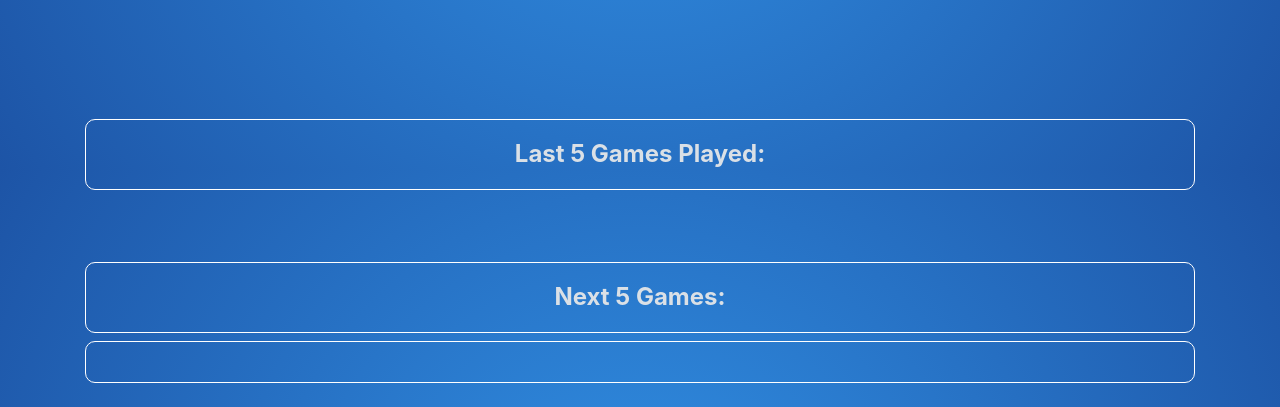
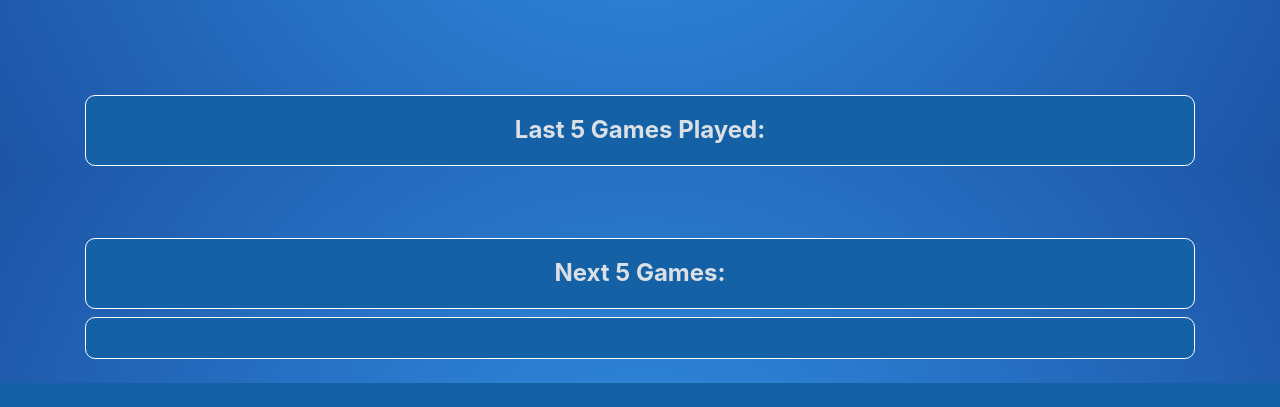
Before and after one commit to courthub74/nba-oracle-revision, a Django app: template nbaapp/templates/teams/eastern/atlanta.html in a window 1280 px wide. Shown: the part 630-1037 px from the top of the page. After the commit the page ends 1013 px from the top, so only its background shows below. Run offline with Django 3.2, Linux system fonts and the light colour scheme; the template is opened without the code that fills it, so the values that code supplies are empty; some libraries are stand-ins or nearby versions.

Commit message:
atlnewface

```diff
--- a/nbaapp/templates/teams/eastern/atlanta.html
+++ b/nbaapp/templates/teams/eastern/atlanta.html
@@ -10,13 +10,14 @@
     <center><img src="{% static 'images/eastern/hawks.png' %}" alt="hawks" width="400" height="250"></center>
 
     <!--LINK TO CSS-->
-    <!-- <link rel="stylesheet" href="{% static 'css/style.css' %}"> -->
+    <!-- <link rel="stylesheet" href="{% static 'css/style.css' %}">   rgb(27, 99, 216) 30, 102, 216-->
 
             <!-- CSS -->
             <style>
                 .prim{
-                    background-color: rgb(234, 236, 238);
-                    opacity: 2;
+                    background-color: rgb(20, 97, 165);
+                    opacity: 20;
+                    border-radius: 10px;
                 }
                 .white {
                     color: rgb(218, 224, 230);
@@ -25,25 +26,23 @@
                     border-radius: 10px;
                     border-color: white;
                 }
+                .text {
+                    font-weight: 300;
+                    font-size: x-large;
+                }
+                .textdown {
+                    font-weight: 300;
+                    font-size: large;
+                }
             </style>
-
-            <br>
-
-            <!-- Demo Card for Design -->
-            <!-- <div class="center white">
-                <h5 class="card-header">Card title</h5>
-                <div class="card-header">
-                This is a demo card
-                </div>
-            </div> -->
 
             <br>
 
             <!-- Team Name -->
             <div class="center">
                 {% for team in atl_info.teams%}
-                <h4 class="card-body white"><b>Team Name:</b></h4>
-                <h5 class="card-body white">{{team.strTeam}}</h5>
+                <h3 class="card-body prim white"><b>Team Name:</b></h3>
+                <h5 class="card-body prim white text">{{team.strTeam}}</h5>
                 {% endfor %}
             </div>
 
@@ -53,8 +52,8 @@
             <div class="center">
                 <!-- <div class="card border-dark" style="max-width: 70rem;"> -->
                     {% for year in atl_info.teams %}
-                        <h4 class="card-body white"><b>Year Formed:</b></h4>
-                        <h5 class="card-body white">{{year.intFormedYear}}</h5>
+                        <h4 class="card-body prim white"><b>Year Formed:</b></h4>
+                        <h5 class="card-body prim white text">{{year.intFormedYear}}</h5>
                     {% endfor %}
                 <!-- </div> -->
             </div>
@@ -65,8 +64,8 @@
             <div class="center">
                 <!-- <div class="card border-primary" style="max-width: 70rem;"> -->
                     {% for team in atl_info.teams %}
-                    <h4 class="card-body white"><b>Team Stadium:</b></h4>
-                    <h5 class="card-body white">{{ team.strStadium }}</h5>
+                    <h4 class="card-body prim white"><b>Team Stadium:</b></h4>
+                    <h5 class="card-body prim white text">{{ team.strStadium }}</h5>
                     {% endfor %}
                 <!-- </div> -->
             </div>
@@ -76,10 +75,10 @@
             <!--Last 5 Games Played-->
             <div class="center">
                 <!-- <div class="card border-primary" style="max-width: 70rem;"> -->
-                    <h4 class="card-body white"><b>Last 5 Games Played:</b></h4>
+                    <h4 class="card-body prim white"><b>Last 5 Games Played:</b></h4>
                         <div class="card-body">
                             {% for score in atl_last.results %}
-                            <p class="card-text scores white">
+                            <p class="card-text scores prim white textdown">
                                 {{score.dateEventLocal}}<br>
                                 <b>@{{score.strHomeTeam}} {{score.intHomeScore}} <br>
                                 {{score.strAwayTeam}} {{score.intAwayScore}}</b></p>
@@ -92,10 +91,10 @@
             <!--Next 5 Games played-->
             <div class="center">
                 <!-- <div class="card border-primary" style="max-width: 70rem;"> -->
-                    <h4 class="card-body white"><b>Next 5 Games:</b></h4>
-                        <div class="card-body white">
+                    <h4 class="card-body prim white"><b>Next 5 Games:</b></h4>
+                        <div class="card-body prim white">
                             {% for score in atl_next.events %}
-                                <p class="card-text scores"><b>{{score.strEventAlternate}}</b></p>
+                                <p class="card-text scores textdown"><b>{{score.strEventAlternate}}</b></p>
                             {% endfor %}
                         </div>
                 <!-- </div> -->
```
